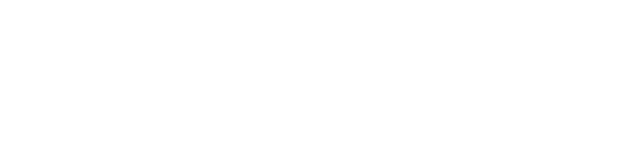
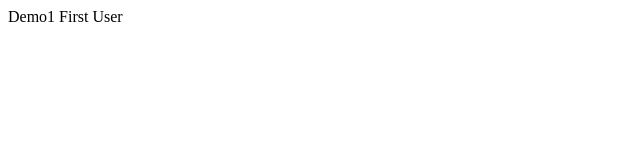
Before and after one commit to NewaBoy/part4.demo, a plain HTML site: page WebContent/index.html in a window 1280 px wide. Shown: the whole page, without its empty margins (0-640 px from the left). Drawn offline with Linux system fonts and the light colour scheme.

Commit message:
1st commit - updated index.html

```diff
--- a/WebContent/index.html
+++ b/WebContent/index.html
@@ -5,6 +5,6 @@
 <title>Insert title here</title>
 </head>
 <body>
-
+	Demo1      First User
 </body>
 </html>
```
